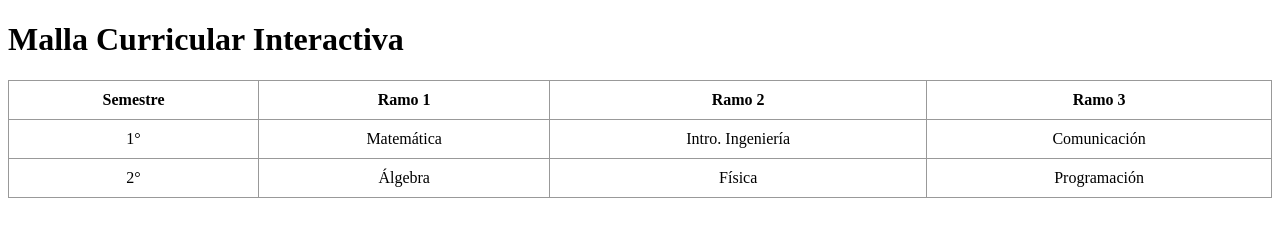
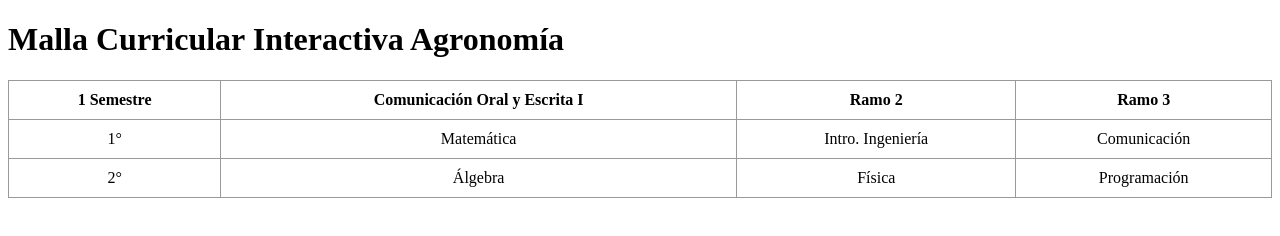
Before and after one commit to Coni06/Malla-Agronom-a-Utalca, a plain HTML site: page index.html in a window 1280 px wide. Drawn offline with Linux system fonts and the light colour scheme.

Commit message:
Update index.html

```diff
--- a/index.html
+++ b/index.html
@@ -20,11 +20,11 @@
   </style>
 </head>
 <body>
-  <h1>Malla Curricular Interactiva</h1>
+  <h1>Malla Curricular Interactiva Agronomía</h1>
   <table>
     <tr>
-      <th>Semestre</th>
-      <th>Ramo 1</th>
+      <th>1 Semestre</th>
+      <th>Comunicación Oral y Escrita I</th></th>
       <th>Ramo 2</th>
       <th>Ramo 3</th>
     </tr>
```
